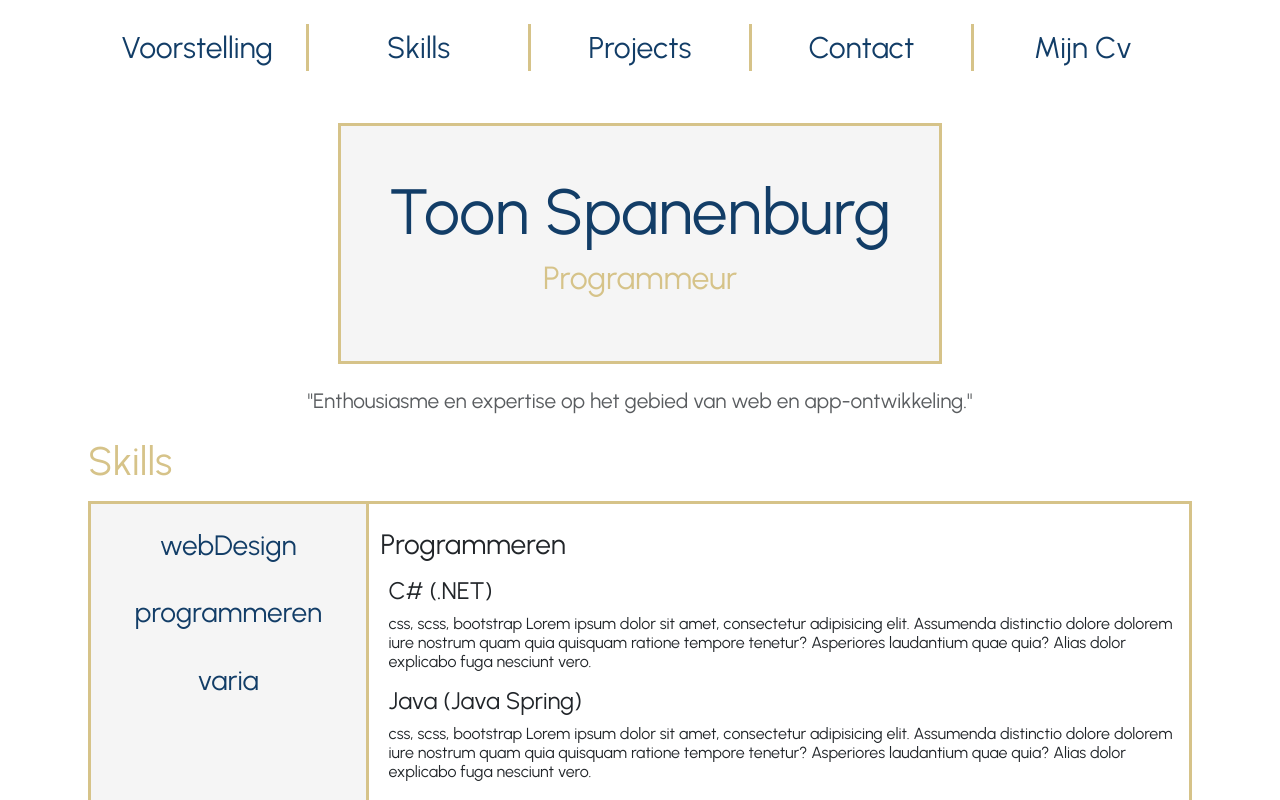
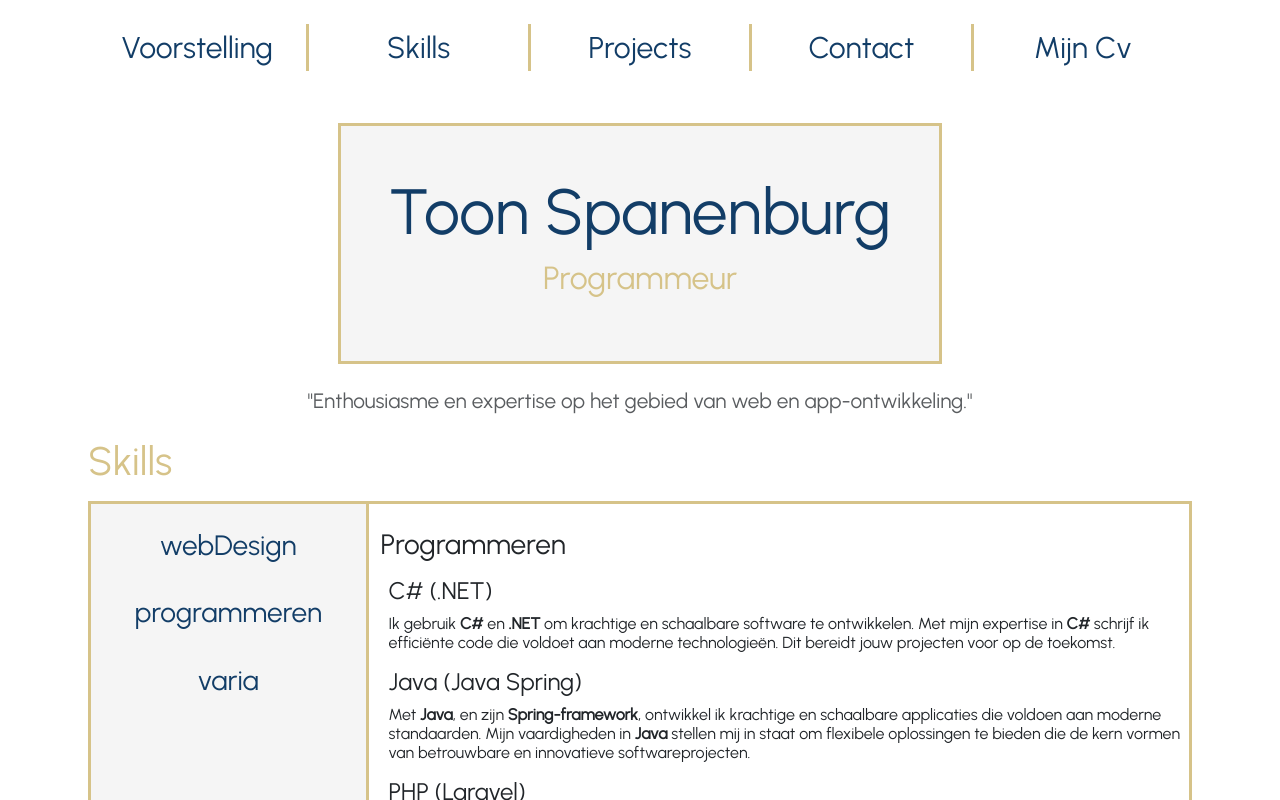
Before and after one commit to ToonSpanenburg/ToonSpanenburgWebsite, a Vue app: page / in a window 1280 px wide. Both pictures are taken after a click on the button "programmeren". Shown: the top 800 px of the page. Built offline with nearby package versions, Linux system fonts and the light colour scheme.

Commit message:
Programmeren text toegevoegd

```diff
--- a/src/components/Skills/ProgrammerenSkillsComponent.vue
+++ b/src/components/Skills/ProgrammerenSkillsComponent.vue
@@ -14,9 +14,8 @@
           <h4>
             C# (.NET)
           </h4>
-          <p>
-            css, scss, bootstrap
-            Lorem ipsum dolor sit amet, consectetur adipisicing elit. Assumenda distinctio dolore dolorem iure nostrum quam quia quisquam ratione tempore tenetur? Asperiores laudantium quae quia? Alias dolor explicabo fuga nesciunt vero.
+          <p class="pe-2">
+            Ik gebruik <b>C#</b> en <b>.NET</b> om krachtige en schaalbare software te ontwikkelen. Met mijn expertise in <b>C#</b> schrijf ik efficiënte code die voldoet aan moderne technologieën. Dit bereidt jouw projecten voor op de toekomst.
           </p>
         </div>
       </div>
@@ -26,9 +25,8 @@
           <h4>
             Java (Java Spring)
           </h4>
-          <p>
-            css, scss, bootstrap
-            Lorem ipsum dolor sit amet, consectetur adipisicing elit. Assumenda distinctio dolore dolorem iure nostrum quam quia quisquam ratione tempore tenetur? Asperiores laudantium quae quia? Alias dolor explicabo fuga nesciunt vero.
+          <p class="pe-2">
+            Met <b>Java</b>, en zijn <b>Spring-framework</b>, ontwikkel ik krachtige en schaalbare applicaties die voldoen aan moderne standaarden. Mijn vaardigheden in <b>Java</b> stellen mij in staat om flexibele oplossingen te bieden die de kern vormen van betrouwbare en innovatieve softwareprojecten.
           </p>
         </div>
       </div>
@@ -39,9 +37,8 @@
           <h4>
             PHP (Laravel)
           </h4>
-          <p>
-            css, scss, bootstrap
-            Lorem ipsum dolor sit amet, consectetur adipisicing elit. Assumenda distinctio dolore dolorem iure nostrum quam quia quisquam ratione tempore tenetur? Asperiores laudantium quae quia? Alias dolor explicabo fuga nesciunt vero.
+          <p class="pe-2">
+            Met diepgaande kennis van <b>PHP</b>, vooral binnen het <b>Laravel-framework</b>, bouw ik dynamische en schaalbare webapplicaties. Mijn vaardigheid in <b>PHP</b> stelt me in staat om op maat gemaakte oplossingen te leveren die voldoen aan de unieke eisen van jouw project.
           </p>
         </div>
       </div>
@@ -51,9 +48,10 @@
           <h4>
             Python (IOT, Flask)
           </h4>
-          <p>
-            css, scss, bootstrap
-            Lorem ipsum dolor sit amet, consectetur adipisicing elit. Assumenda distinctio dolore dolorem iure nostrum quam quia quisquam ratione tempore tenetur? Asperiores laudantium quae quia? Alias dolor explicabo fuga nesciunt vero.
+          <p class="pe-2">
+            <b>Python</b> is een van mijn eerste codeer talen. Hiermee heb ik de basis van programmeren geleerd.
+            Momenteel gebruik ik <b>Python</b> vooral voor het maken van kleine web applicaties via <b>FLASK</b> en
+            voor het code aspect in <b>IOT</b> oplossingen.
           </p>
         </div>
       </div>
--- a/src/components/Skills/WebdesignSkillsComponent.vue
+++ b/src/components/Skills/WebdesignSkillsComponent.vue
@@ -14,7 +14,7 @@
           <h4>
             Html/Css (Scss, Bootstrap, Materialize)
           </h4>
-          <p>
+          <p class="pe-2">
             Met <b>HTML</b> en <b>CSS</b> maak ik visueel aantrekkelijke en responsieve webontwerpen die zich naadloos aanpassen aan verschillende schermformaten.
             Ook ben ik bekend met werken met <b>SCSS</b> en kan ik front-end frameworks gebruiken zoals <b>Bootstrap</b> en <b>Materialize css</b>.
           </p>
@@ -26,7 +26,7 @@
           <h4>
             Javascript (Vue.js, React, Node.js)
           </h4>
-          <p>
+          <p class="pe-2">
             Ik gebruik <b>JavaScript</b> en zijn frameworks <b>Vue.js</b> en <b>React</b> om levendige en interactieve gebruikersinterfaces te creëren.
             Ook Kan ik backend oplossingen maken met <b>Node.js</b>.
           </p>
@@ -38,7 +38,7 @@
           <h4>
             Testing (Selenium)
           </h4>
-          <p class="pe-1">
+          <p class="pe-2">
             Met Selenium beheers ik de kunst van geautomatiseerd browsen, wat me in staat stelt webapplicaties efficiënt te testen en workflows te automatiseren.
             Deze skills heb ik geleerd op de
             <b>
```
